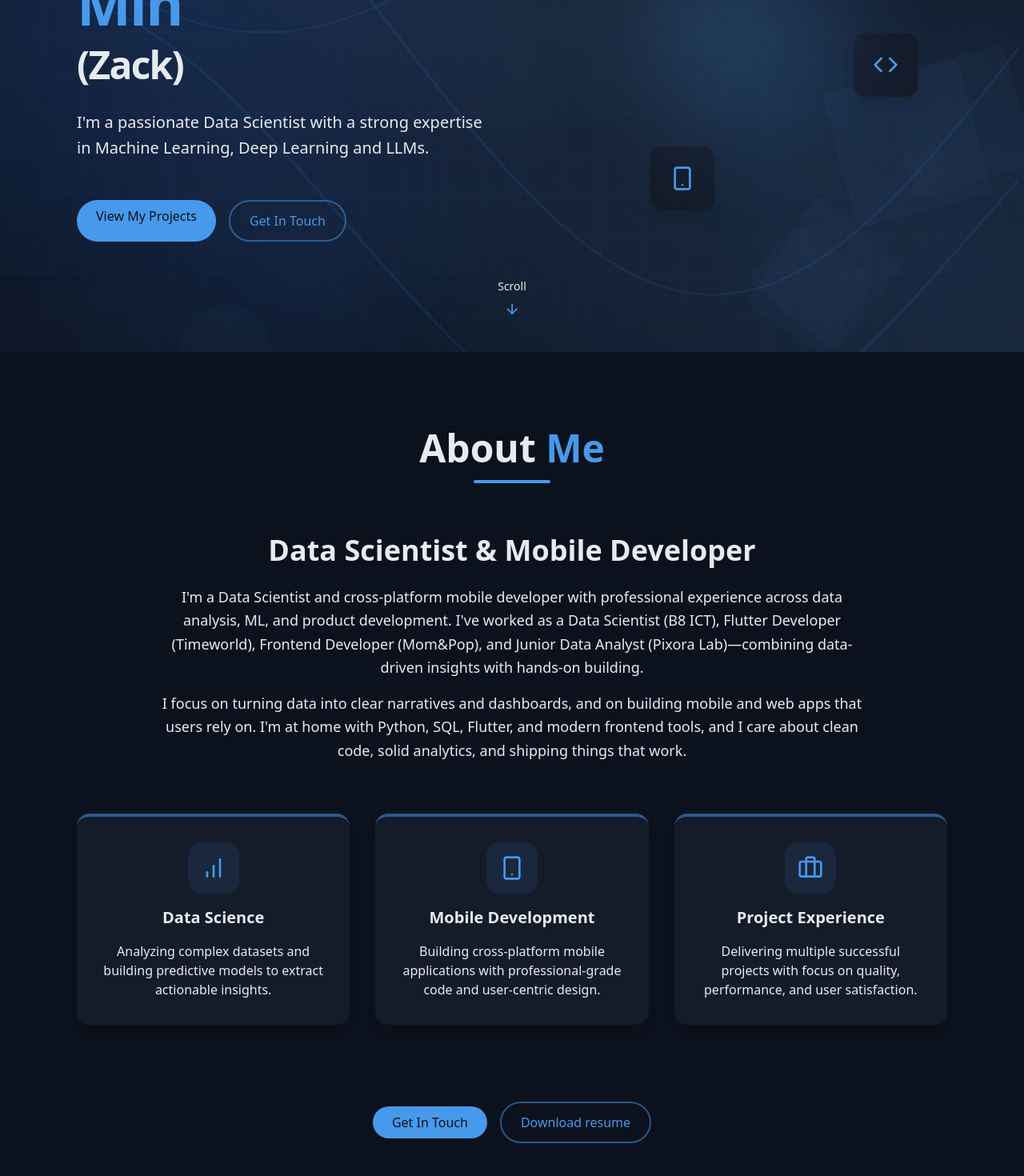
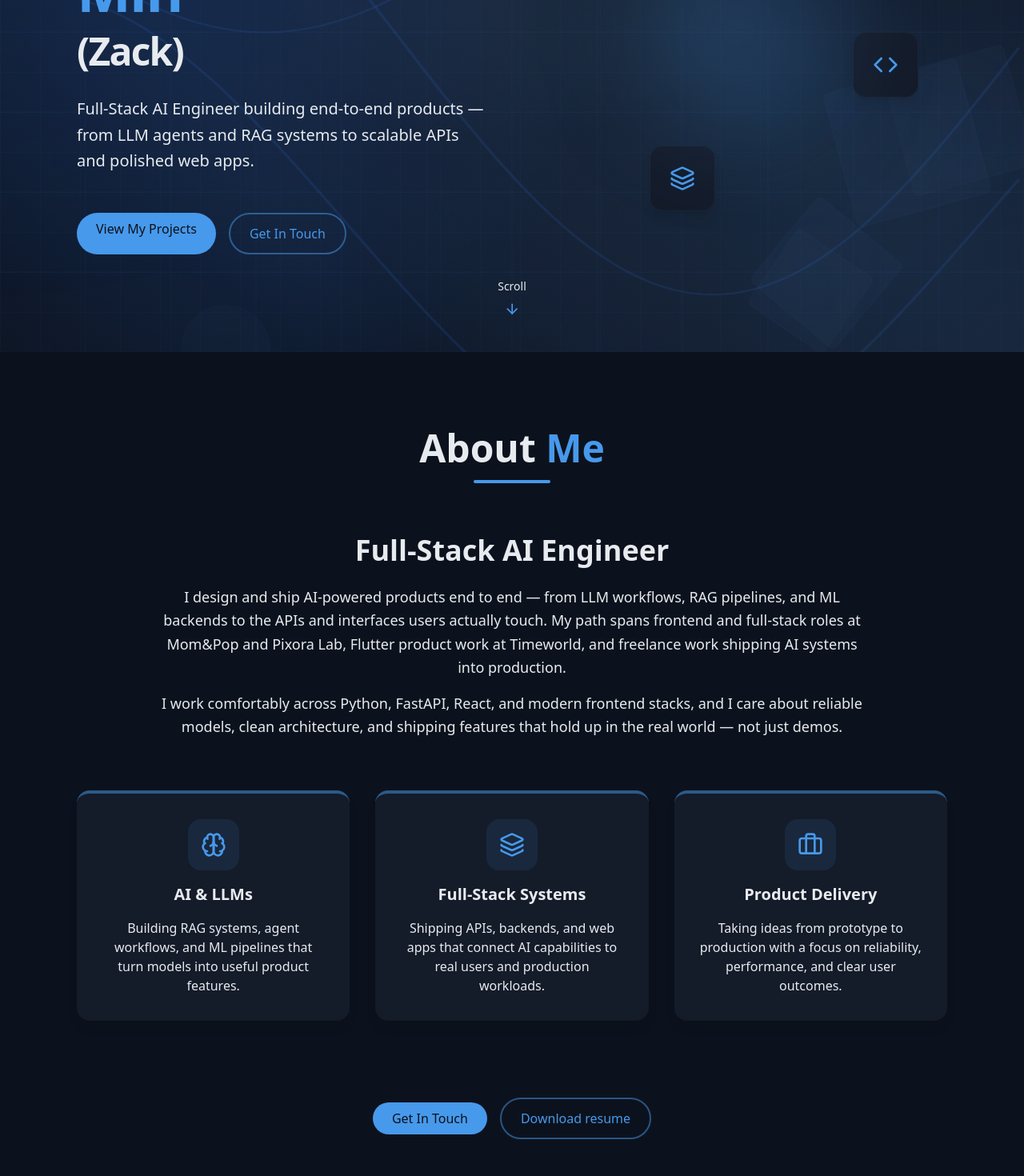
Before and after one commit to WaiYanMinMin/portfolio, a React (Vite) app: page / in a window 1280 px wide. Shown: the part 360-1830 px from the top of the page at 80% size. Built offline with nearby package versions, Linux system fonts and the light colour scheme.

Commit message:
update portfolio

```diff
--- a/index.html
+++ b/index.html
@@ -4,7 +4,11 @@
     <meta charset="UTF-8" />
     <link rel="icon" type="image/svg+xml" href="/ds.svg" />
     <meta name="viewport" content="width=device-width, initial-scale=1.0" />
-    <title>Wai Yan's Portfolio</title>
+    <meta
+      name="description"
+      content="Wai Yan Min Min (Zack) — Full-Stack AI Engineer building LLM agents, RAG systems, APIs, and modern web apps."
+    />
+    <title>Wai Yan Min Min | Full-Stack AI Engineer</title>
   </head>
   <body>
     <div id="root"></div>
--- a/src/components/AboutSection.jsx
+++ b/src/components/AboutSection.jsx
@@ -1,5 +1,5 @@
 // About section - tell visitors about yourself
-import { Briefcase, Smartphone, BarChart } from "lucide-react";
+import { Briefcase, Brain, Layers } from "lucide-react";
 
 export const AboutSection = () => {
   return (
@@ -18,23 +18,22 @@ export const AboutSection = () => {
           {/* Intro text */}
           <div className="max-w-4xl mx-auto text-center space-y-6">
             <h3 className="text-3xl md:text-4xl font-bold">
-              Data Scientist & Mobile Developer
+              Full-Stack AI Engineer
             </h3>
             <div className="space-y-4 text-lg text-muted-foreground leading-relaxed">
               <p>
-                I'm a Data Scientist and cross-platform mobile developer with
-                professional experience across data analysis, ML, and product
-                development. I've worked as a Data Scientist (B8 ICT), Flutter
-                Developer (Timeworld), Frontend Developer (Mom&Pop), and Junior
-                Data Analyst (Pixora Lab)—combining data-driven insights with
-                hands-on building.
+                I design and ship AI-powered products end to end — from LLM
+                workflows, RAG pipelines, and ML backends to the APIs and
+                interfaces users actually touch. My path spans frontend and
+                full-stack roles at Mom&Pop and Pixora Lab, Flutter product work
+                at Timeworld, and freelance work shipping AI systems into
+                production.
               </p>
               <p>
-                I focus on turning data into clear narratives and dashboards,
-                and on building mobile and web apps that users rely on. I'm at
-                home with Python, SQL, Flutter, and modern frontend tools, and I
-                care about clean code, solid analytics, and shipping things that
-                work.
+                I work comfortably across Python, FastAPI, React, and modern
+                frontend stacks, and I care about reliable models, clean
+                architecture, and shipping features that hold up in the real
+                world — not just demos.
               </p>
             </div>
           </div>
@@ -44,12 +43,12 @@ export const AboutSection = () => {
             <div className="bg-card p-8 rounded-2xl shadow-lg border-t-4 border-primary/50 hover:shadow-xl transition-all duration-300 hover:-translate-y-2">
               <div className="flex flex-col items-center text-center space-y-4">
                 <div className="p-4 rounded-2xl bg-primary/10 w-fit">
-                  <BarChart className="h-8 w-8 text-primary" />
+                  <Brain className="h-8 w-8 text-primary" />
                 </div>
-                <h4 className="font-bold text-xl">Data Science</h4>
+                <h4 className="font-bold text-xl">AI & LLMs</h4>
                 <p className="text-muted-foreground">
-                  Analyzing complex datasets and building predictive models to
-                  extract actionable insights.
+                  Building RAG systems, agent workflows, and ML pipelines that
+                  turn models into useful product features.
                 </p>
               </div>
             </div>
@@ -57,12 +56,12 @@ export const AboutSection = () => {
             <div className="bg-card p-8 rounded-2xl shadow-lg border-t-4 border-primary/50 hover:shadow-xl transition-all duration-300 hover:-translate-y-2">
               <div className="flex flex-col items-center text-center space-y-4">
                 <div className="p-4 rounded-2xl bg-primary/10 w-fit">
-                  <Smartphone className="h-8 w-8 text-primary" />
+                  <Layers className="h-8 w-8 text-primary" />
                 </div>
-                <h4 className="font-bold text-xl">Mobile Development</h4>
+                <h4 className="font-bold text-xl">Full-Stack Systems</h4>
                 <p className="text-muted-foreground">
-                  Building cross-platform mobile applications with
-                  professional-grade code and user-centric design.
+                  Shipping APIs, backends, and web apps that connect AI
+                  capabilities to real users and production workloads.
                 </p>
               </div>
             </div>
@@ -72,10 +71,10 @@ export const AboutSection = () => {
                 <div className="p-4 rounded-2xl bg-primary/10 w-fit">
                   <Briefcase className="h-8 w-8 text-primary" />
                 </div>
-                <h4 className="font-bold text-xl">Project Experience</h4>
+                <h4 className="font-bold text-xl">Product Delivery</h4>
                 <p className="text-muted-foreground">
-                  Delivering multiple successful projects with focus on quality,
-                  performance, and user satisfaction.
+                  Taking ideas from prototype to production with a focus on
+                  reliability, performance, and clear user outcomes.
                 </p>
               </div>
             </div>
@@ -87,9 +86,8 @@ export const AboutSection = () => {
               Get In Touch
             </a>
             <a
-              href="https://drive.google.com/drive/folders/1a8bLr6OSUUTC8awLUdhRC8aM0TTFCQE1?usp=drive_link"
-              target="_blank"
-              rel="noopener noreferrer"
+              href="/Wai-Yan-Min-Min-Resume.docx"
+              download="Wai-Yan-Min-Min-Resume.docx"
               className="px-6 py-3 rounded-full border-2 border-primary/50 text-primary hover:bg-primary/10 transition-all duration-300 hover:border-primary"
             >
               Download resume
--- a/src/components/ContactSection.jsx
+++ b/src/components/ContactSection.jsx
@@ -77,7 +77,8 @@ export const ContactSection = () => {
           </h2>
           <div className="w-24 h-1 bg-primary mx-auto rounded-full mb-6"></div>
           <p className="text-lg text-muted-foreground max-w-2xl mx-auto">
-            Have a project in mind or want to collaborate? Feel free to reach out.
+            Building an AI product or need a full-stack engineer who can ship
+            LLM features end to end? Let's talk.
           </p>
         </div>
 
--- a/src/components/ExperienceSection.jsx
+++ b/src/components/ExperienceSection.jsx
@@ -5,9 +5,9 @@ import { MapPin, Calendar } from "lucide-react";
 
 const jobs = [
   {
-    role: "Frontend Developer",
-    company: "Mom&Pop (Thailand)",
-    period: "Dec 2023 – Feb 2024",
+    role: "Full-Stack Developer",
+    company: "Freelance",
+    period: "Feb 2026 – Present",
     remote: true,
   },
   {
@@ -17,12 +17,17 @@ const jobs = [
     remote: true,
   },
   {
-    role: "Junior Data Analyst",
+    role: "Full-Stack Developer",
     company: "Pixora Lab",
     period: "Jun 2024 – Jan 2025",
     remote: true,
   },
-
+  {
+    role: "Frontend Developer",
+    company: "Mom&Pop (Thailand)",
+    period: "Dec 2023 – Feb 2024",
+    remote: true,
+  },
 ];
 
 const staggerDelays = [0.1, 0.25, 0.4, 0.55];
--- a/src/components/HeroSection.jsx
+++ b/src/components/HeroSection.jsx
@@ -1,5 +1,5 @@
 // Hero section - the first thing visitors see
-import { ArrowDown, Code, Database, Smartphone } from "lucide-react";
+import { ArrowDown, Brain, Code, Layers } from "lucide-react";
 
 export const HeroSection = () => {
   return (
@@ -29,7 +29,7 @@ export const HeroSection = () => {
 
             {/* Subtitle */}
             <p className="text-lg md:text-xl text-muted-foreground leading-relaxed opacity-0 animate-fade-in-delay-4 max-w-lg">
-              I'm a passionate Data Scientist with a strong expertise in Machine Learning, Deep Learning and LLMs.
+              Full-Stack AI Engineer building end-to-end products — from LLM agents and RAG systems to scalable APIs and polished web apps.
             </p>
 
             {/* Call-to-action buttons */}
@@ -51,13 +51,13 @@ export const HeroSection = () => {
             <div className="relative w-full aspect-square max-w-md mx-auto">
               {/* Floating icons */}
               <div className="absolute top-0 left-0 p-6 bg-card rounded-2xl shadow-lg border border-border/50 animate-float">
-                <Database className="h-8 w-8 text-primary" />
+                <Brain className="h-8 w-8 text-primary" />
               </div>
               <div className="absolute top-1/2 right-0 p-6 bg-card rounded-2xl shadow-lg border border-border/50 animate-float" style={{ animationDelay: '1s' }}>
                 <Code className="h-8 w-8 text-primary" />
               </div>
               <div className="absolute bottom-0 left-1/4 p-6 bg-card rounded-2xl shadow-lg border border-border/50 animate-float" style={{ animationDelay: '2s' }}>
-                <Smartphone className="h-8 w-8 text-primary" />
+                <Layers className="h-8 w-8 text-primary" />
               </div>
 
               {/* Central gradient circle */}
--- a/src/components/SkillsSection.jsx
+++ b/src/components/SkillsSection.jsx
@@ -4,62 +4,62 @@ import { cn } from "@/lib/utils";
 
 // Customize these skills with your own!
 const skills = [
-  // Data Science skills
-  { name: "Python", category: "data-science" },
-  { name: "Machine Learning", category: "data-science" },
-  { name: "Deep Learning", category: "data-science" },
-  { name: "LLMs", category: "data-science" },
-  { name: "Langchain", category: "data-science" },
-  { name: "RAG", category: "data-science" },
-  { name: "Pandas", category: "data-science" },
-  { name: "NumPy", category: "data-science" },
-  { name: "Scikit-learn", category: "data-science" },
-  { name: "Streamlit", category: "data-science" },
-  { name: "Matplotlib", category: "data-science" },
-  { name: "Seaborn", category: "data-science" },
-  { name: "TensorFlow", category: "data-science" },
-  { name: "PyTorch", category: "data-science" },
+  // AI / ML skills
+  { name: "Python", category: "ai" },
+  { name: "LLMs", category: "ai" },
+  { name: "Langchain", category: "ai" },
+  { name: "RAG", category: "ai" },
+  { name: "Agents", category: "ai" },
+  { name: "Machine Learning", category: "ai" },
+  { name: "Deep Learning", category: "ai" },
+  { name: "NLP", category: "ai" },
+  { name: "Embeddings", category: "ai" },
+  { name: "Scikit-learn", category: "ai" },
+  { name: "PyTorch", category: "ai" },
+  { name: "TensorFlow", category: "ai" },
+  { name: "Pandas", category: "ai" },
+  { name: "NumPy", category: "ai" },
+  { name: "Streamlit", category: "ai" },
 
   // Frontend skills
-  { name: "Flutter", category: "frontend" },
+  { name: "React.js", category: "frontend" },
+  { name: "JavaScript", category: "frontend" },
+  { name: "TypeScript", category: "frontend" },
+  { name: "Tailwind CSS", category: "frontend" },
   { name: "HTML", category: "frontend" },
   { name: "CSS", category: "frontend" },
-  { name: "Tailwind CSS", category: "frontend" },
-  { name: "React.js", category: "frontend" },
+  { name: "Flutter", category: "frontend" },
 
   // Backend skills
+  { name: "FastAPI", category: "backend" },
   { name: "Flask", category: "backend" },
-  { name: "FastAPI", category: "backend" },
   { name: "Django", category: "backend" },
+  { name: "Node.js", category: "backend" },
   { name: "SQL", category: "backend" },
+  { name: "RESTful APIs", category: "backend" },
   { name: "GraphQL", category: "backend" },
-  { name: "RESTful APIs", category: "backend" },
   { name: "WebSockets", category: "backend" },
 
   // Deployment
+  { name: "Docker", category: "deployment" },
   { name: "AWS", category: "deployment" },
   { name: "Google Cloud", category: "deployment" },
   { name: "Azure", category: "deployment" },
-  { name: "Docker", category: "deployment" },
-  { name: "Kubernetes", category: "deployment" },
-  { name: "Terraform", category: "deployment" },
   { name: "Vercel", category: "deployment" },
+  { name: "Railway", category: "deployment" },
   { name: "Netlify", category: "deployment" },
   { name: "GitHub Actions", category: "deployment" },
-  { name: "Railway", category: "deployment" },
-  { name: "Heroku", category: "deployment" },
+  { name: "Kubernetes", category: "deployment" },
 
   // Tools
   { name: "Git/GitHub", category: "tools" },
   { name: "n8n", category: "tools" },
+  { name: "Jupyter Notebook", category: "tools" },
+  { name: "VS Code", category: "tools" },
   { name: "Figma", category: "tools" },
-  { name: "VS Code", category: "tools" },
-  { name: "Jupyter Notebook", category: "tools" },
-  { name: "PowerBI", category: "tools" },
-  { name: "Tableau", category: "tools" },
 ];
 
-const categories = ["all", "data-science", "frontend", "backend", "deployment", "tools"];
+const categories = ["all", "ai", "frontend", "backend", "deployment", "tools"];
 
 export const SkillsSection = () => {
   const [activeCategory, setActiveCategory] = useState("all");
```
Also changed, not shown: src/components/ProjectsSection.jsx (+9 -9 lines), 1 other file (tests, documents, lock files or other folders).
